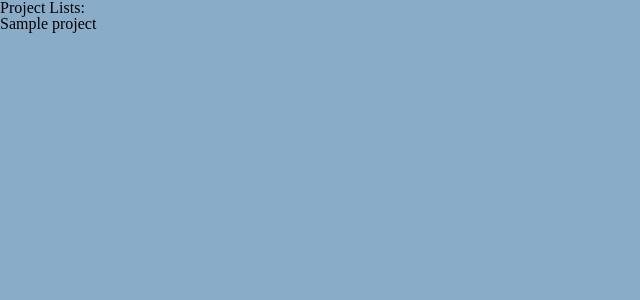
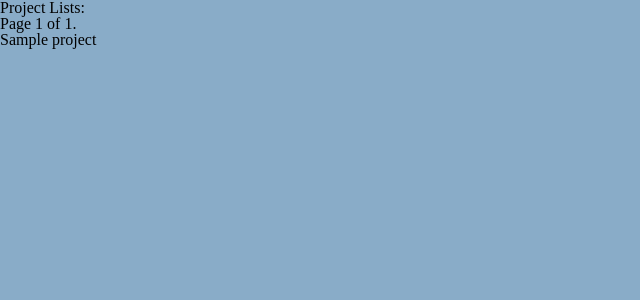
Before and after one commit to EHaan-CF-Projects/kickstarter_projects, a Django app: page / in a window 1280 px wide. Shown: the top 300 px of the page, without its empty margins (0-640 px from the left). Run offline with Django 3.2, Linux system fonts and the light colour scheme; tables that the repository leaves empty hold one stand-in row (values such as "Sample post"); style sheets or scripts are compiled from the project's sources; some libraries are stand-ins or nearby versions.

Commit message:
pagination station takeoff

```diff
--- a/kickstarter_data/templates/projects/list_view.html
+++ b/kickstarter_data/templates/projects/list_view.html
@@ -3,6 +3,23 @@
 {% block content %}
 
 <h2>Project Lists:</h2>
+<div>
+  <span>
+    {% if  projects.has_previous %}
+    <a href="?page=1">&laquo; First</a>
+    <a href="?page={{ projects.previous_page_number }}">Previous</a>
+    {% endif %}
+
+    <span>
+      Page {{ projects.number }} of {{ projects.paginator.num_pages }}.
+    </span>
+
+    {% if projects.has_next %}
+      <a href="?page={{ projects.next_page_number }}">Next</a>
+      <a href="?page={{ projects.paginator.num_pages }}">Last &raquo;</a>
+    {% endif %}
+  </span>
+</div>
 
   {% for project in projects %}
     <h3>{{ project.name }}</h3>
--- a/kickstarter_data/views.py
+++ b/kickstarter_data/views.py
@@ -1,11 +1,16 @@
 from django.shortcuts import render, get_list_or_404
+from django.core.paginator import Paginator
 from .models import Project
 
 
 # Create your views here.
 
 def kickstarter_list_view(request):
-    projects = get_list_or_404(Project, id__lte = 10)
+    projects_list = get_list_or_404(Project)
+    paginator =  Paginator(projects_list, 20)
+
+    page = request.GET.get('page')
+    projects = paginator.get_page(page)
 
     context = {
         'projects': projects,
```
